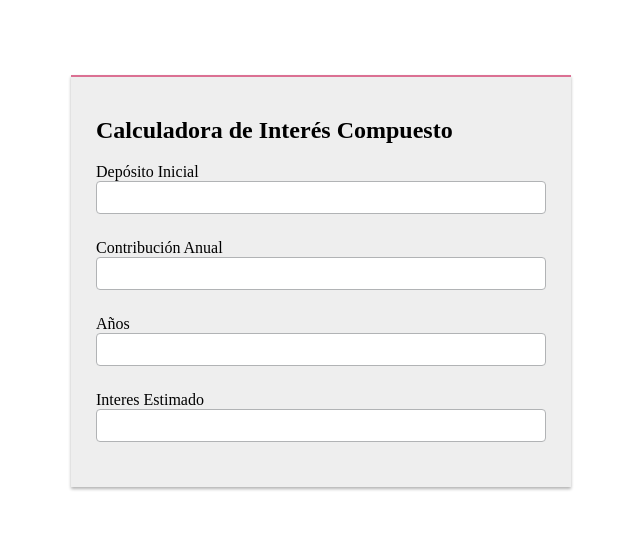
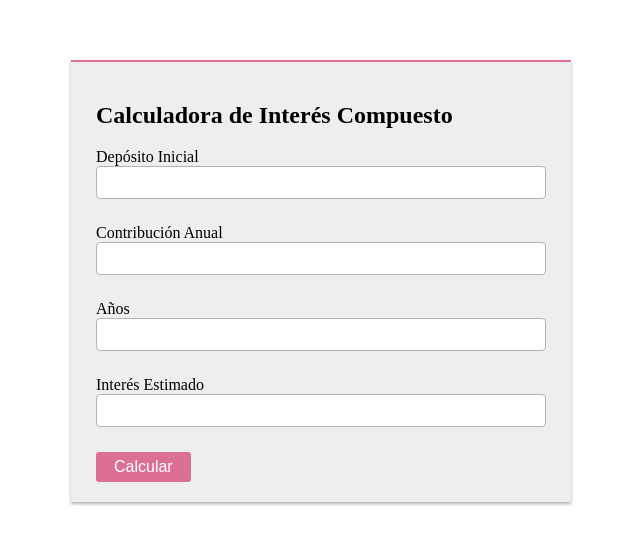
Before and after one commit to JuananA1000/CalculadoraDeInteresCompuesto, a React (Create React App) app: page / in a window 1280 px wide. Shown: the part 119-664 px from the top of the page, without its empty margins (319-959 px from the left). Built offline with nearby package versions, Linux system fonts and the light colour scheme; the HTML template or start-up script is replaced by a standard one.

Commit message:
Componente de Button y refactor

```diff
--- a/src/App.js
+++ b/src/App.js
@@ -1,21 +1,9 @@
-import styled from 'styled-components';
 import { Formik, Form } from 'formik';
+
 import Input from './components/Input';
-
-const Contenedor = styled.div`
-    display: flex;
-    justify-content: center;
-    height: 100%;
-    align-items: center;
-`;
-
-const Section = styled.section`
-    background-color: #eee;
-    border-top: solid 2px palevioletred;
-    padding: 20px 25px;
-    width: 500px;
-    box-shadow: 0px 2px 3px rgb(0, 0, 0, 0.3);
-`;
+import Boton from './components/Boton';
+import Contenedor from './components/Contenedor';
+import Section from './components/Section';
 
 function App() {
     const handleSubmit = () => {
@@ -38,7 +26,8 @@ function App() {
                         <Input name='deposito' label='Depósito Inicial' />
                         <Input name='contribucion' label='Contribución Anual' />
                         <Input name='años' label='Años' />
-                        <Input name='interes' label='Interes Estimado' />
+                        <Input name='interes' label='Interés Estimado' />
+                        <Boton>Calcular</Boton>
                     </Form>
                 </Formik>
             </Section>
--- /dev/null
+++ b/src/components/Boton.jsx
@@ -0,0 +1,13 @@
+import styled from 'styled-components';
+
+const Boton = styled.button`
+    background: palevioletred;
+    color: white;
+    font-size: 1em;
+    padding: 0.25em 1em;
+    border: 2px solid palevioletred;
+    border-radius: 3px;
+    cursor: pointer;
+`;
+
+export default Boton;
--- /dev/null
+++ b/src/components/Contenedor.jsx
@@ -0,0 +1,10 @@
+import styled from 'styled-components';
+
+const Contenedor = styled.div`
+    display: flex;
+    justify-content: center;
+    height: 100%;
+    align-items: center;
+`;
+
+export default Contenedor;
--- /dev/null
+++ b/src/components/Section.jsx
@@ -0,0 +1,11 @@
+import styled from 'styled-components';
+
+const Section = styled.section`
+    background-color: #eee;
+    border-top: solid 2px palevioletred;
+    padding: 20px 25px;
+    width: 500px;
+    box-shadow: 0px 2px 3px rgb(0, 0, 0, 0.3);
+`;
+
+export default Section;
```
